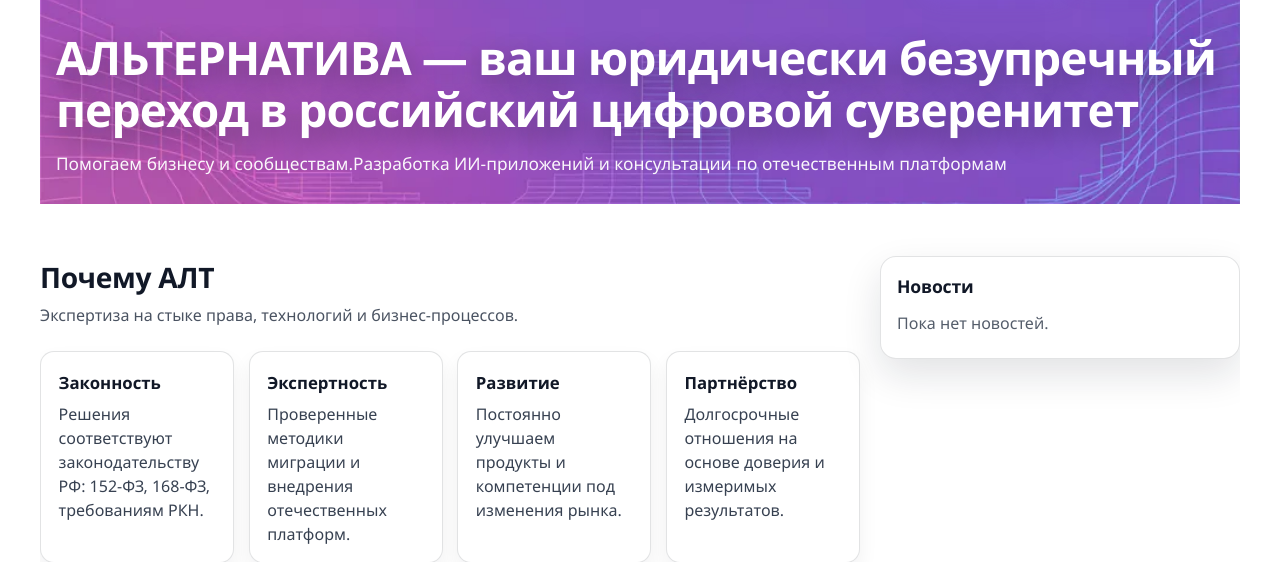
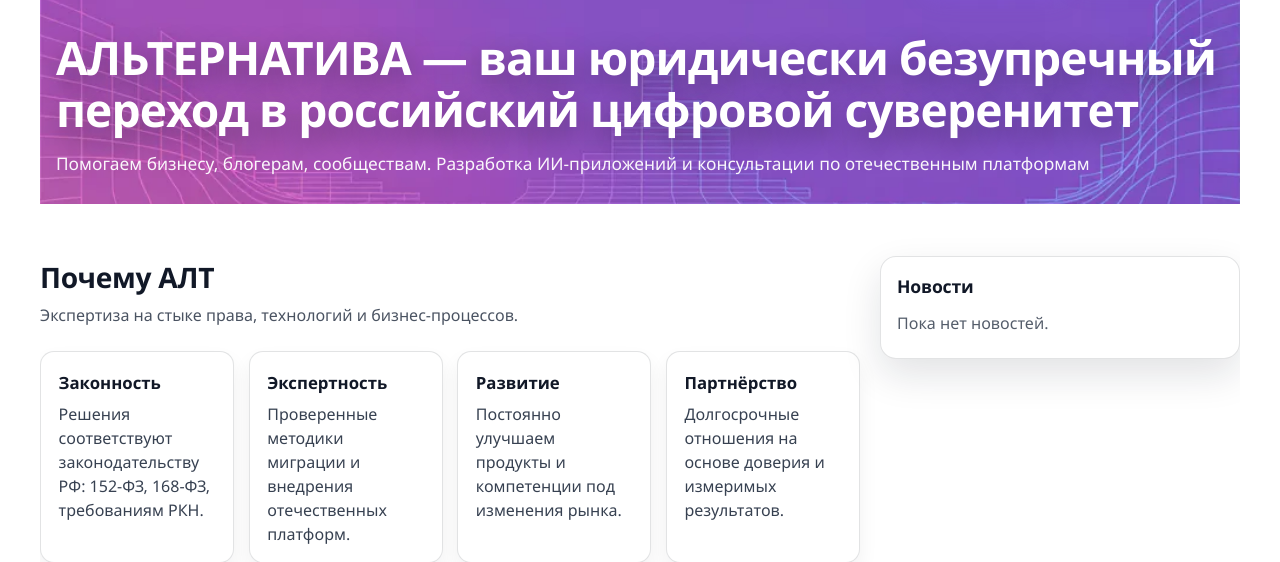
Before and after one commit to goodwill-v/rusalts, a FastAPI app: page / in a window 1280 px wide. Shown: the part 89-651 px from the top of the page. Run offline with FastAPI, Linux system fonts and the light colour scheme; data that the repository does not hold is empty.

Commit message:
templates

```diff
--- a/app/templates/index.html
+++ b/app/templates/index.html
@@ -41,7 +41,7 @@
     <div class="hero__content">
       <h1 class="hero__title">АЛЬТЕРНАТИВА — ваш юридически безупречный переход в российский цифровой суверенитет</h1>
       <p class="hero__subtitle hero__subtitle--nowrap">
-        Помогаем бизнесу и сообществам.Разработка ИИ‑приложений и консультации по отечественным платформам
+        Помогаем бизнесу, блогерам, сообществам. Разработка ИИ‑приложений и консультации по отечественным платформам
       </p>
     </div>
   </section>
```
